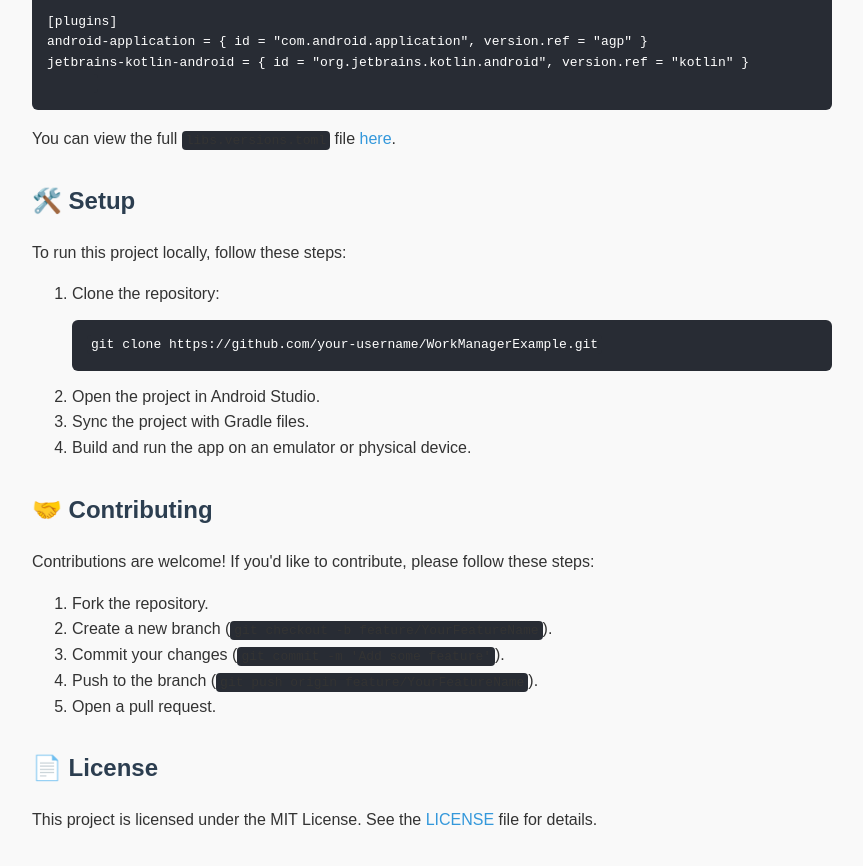
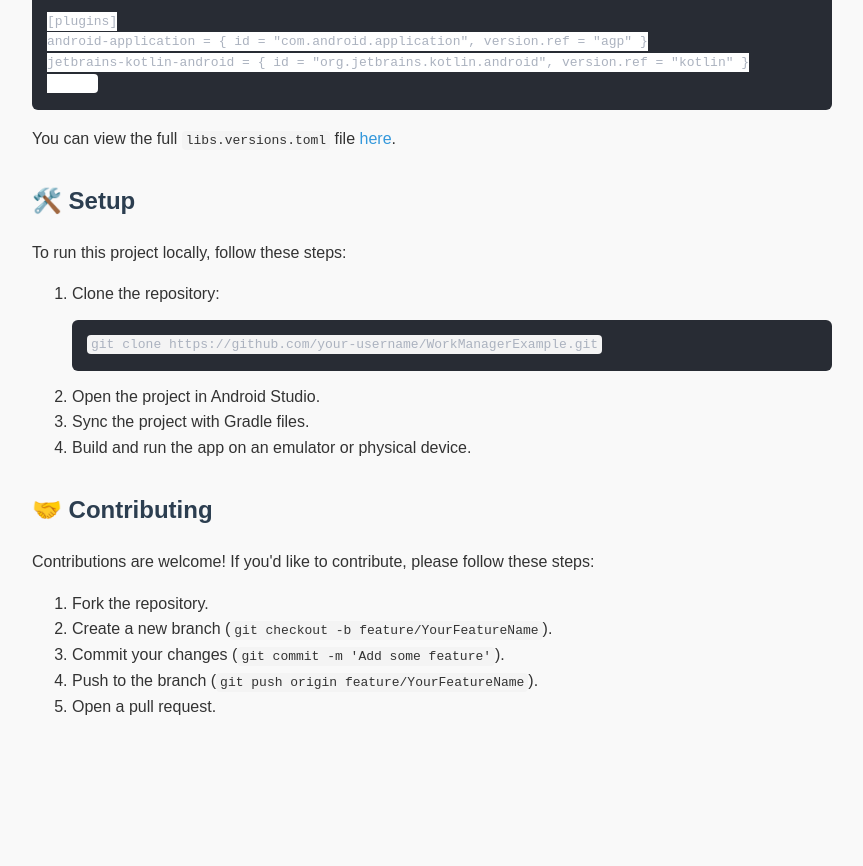
Before and after one commit to fekri8614/android-worker, a plain HTML site: page index.html in a window 1280 px wide. Shown: the part 1300-2166 px from the top of the page, without its empty margins (208-1071 px from the left). After the commit the page ends 2069 px from the top, so only its background shows below. Drawn offline with Linux system fonts and the light colour scheme.

Commit message:
init commit

```diff
--- a/index.html
+++ b/index.html
@@ -24,14 +24,14 @@
           text-decoration: underline;
         }
         code {
-          background-color: #282c34;
+          background-color: #f4f4f4;
           padding: 2px 4px;
           border-radius: 4px;
           font-family: monospace;
         }
         pre {
           background-color: #282c34;
-          color: #fff;
+          color: #abb2bf;
           padding: 15px;
           border-radius: 6px;
           overflow-x: auto;
@@ -89,7 +89,7 @@
         <p>
             This project uses the following dependencies, managed via <code>libs.versions.toml</code>:
         </p>
-        <pre><code>
+        <pre><code style="background:#fff">
 [versions]
 agp = "8.3.0"
 kotlin = "1.9.0"
@@ -125,8 +125,8 @@ androidx-material3 = { group = "androidx.compose.material3", name = "material3"
 android-application = { id = "com.android.application", version.ref = "agp" }
 jetbrains-kotlin-android = { id = "org.jetbrains.kotlin.android", version.ref = "kotlin" }
       </code></pre>
-        <p style="text-color:#fff">
-            You can view the full <code>libs.versions.toml</code> file <a href="https://github.com/fekri8614/android-worker/blob/master/gradle/libs.versions.toml" target="_blank">here</a>.
+        <p>
+            You can view the full <code>libs.versions.toml</code> file <a href="https://github.com/your-username/WorkManagerExample/blob/main/libs.versions.toml" target="_blank">here</a>.
         </p>
     </section>
 
@@ -158,12 +158,6 @@ jetbrains-kotlin-android = { id = "org.jetbrains.kotlin.android", version.ref =
         </ol>
         </p>
     </section>
-
-    <!-- License -->
-    <section class="section">
-        <h2>📄 License</h2>
-        <p>This project is licensed under the MIT License. See the <a href="https://github.com/your-username/WorkManagerExample/blob/main/LICENSE" target="_blank">LICENSE</a> file for details.</p>
-    </section>
 </div>
 </body>
 </html>
```
